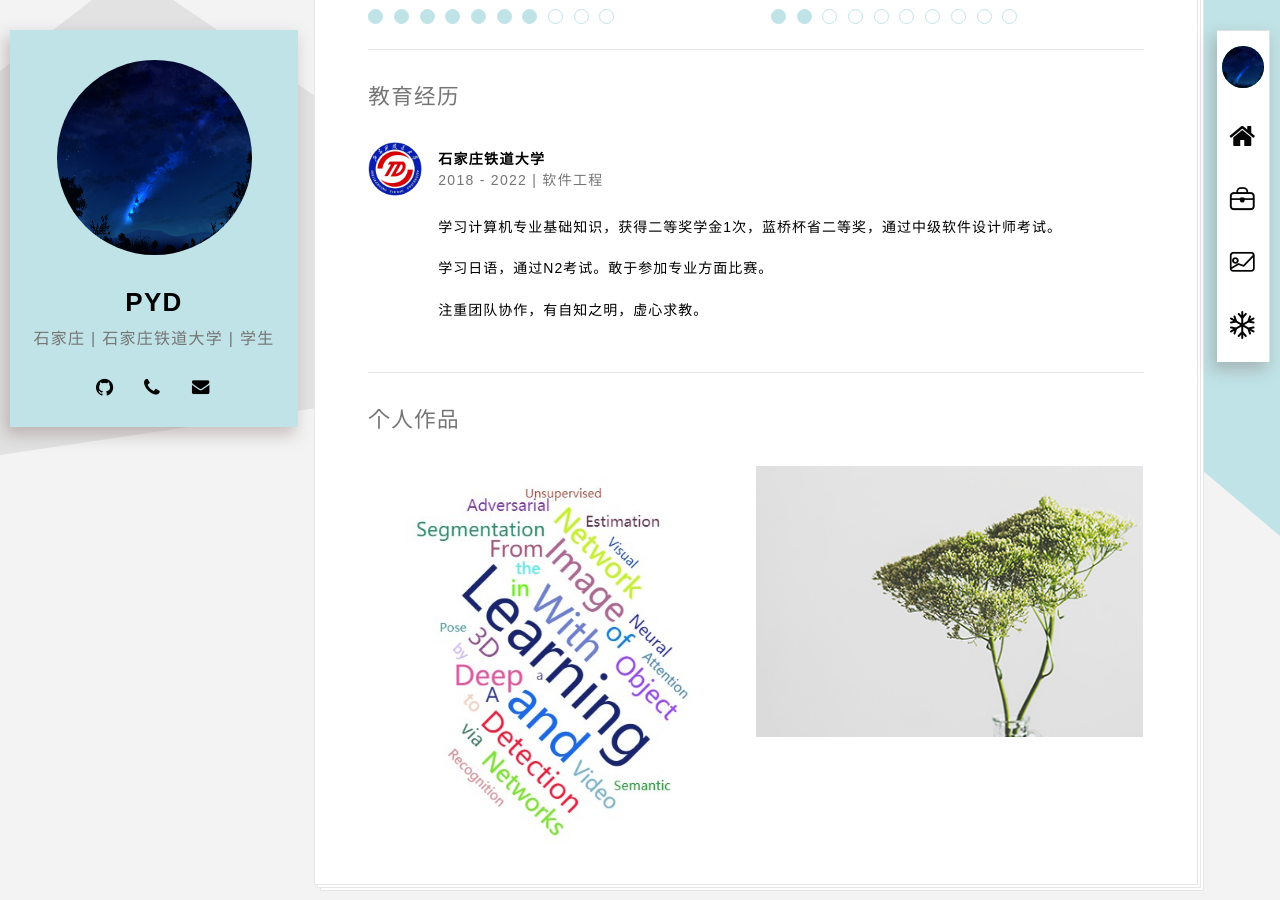
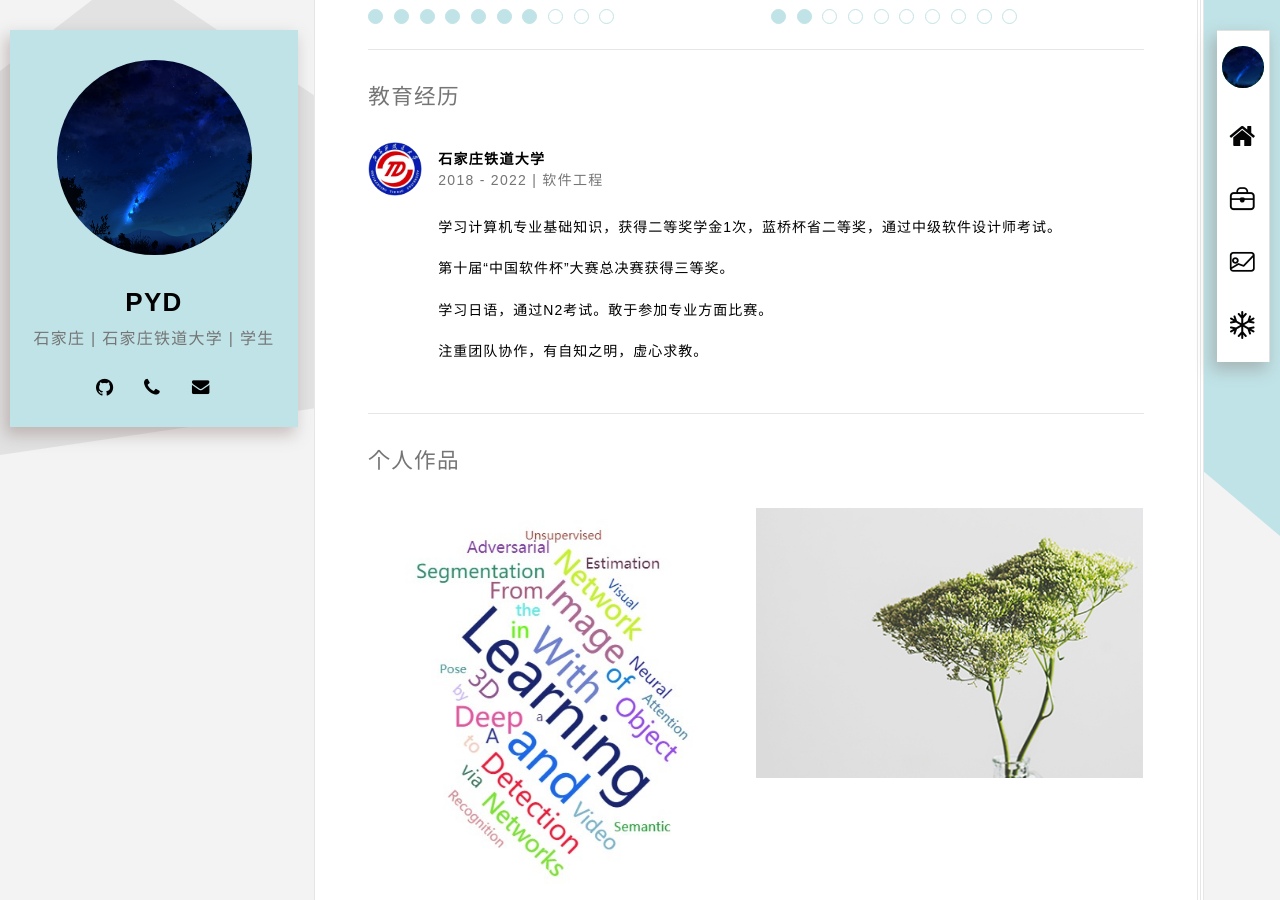
Before and after one commit to Inazuma429/Inazuma429.github.io, a Jekyll site: the page built from index.html, in a window 1280 px wide and 900 px high, scrolled down 682 px. Built offline with Jekyll 4.4.1, drawn with Linux system fonts in a browser that asks for light colours; some web fonts are replaced.

Commit message:
Update resumer_03-education.html

```diff
--- a/_includes/resumer_03-education.html
+++ b/_includes/resumer_03-education.html
@@ -17,6 +17,8 @@
                     <blockquote class="ref-cont clear-mrg">
                         <p>学习计算机专业基础知识，获得二等奖学金1次，蓝桥杯省二等奖，通过中级软件设计师考试。
                         </p>
+			<p>第十届“中国软件杯”大赛总决赛获得三等奖。
+                        </p>
                         <p>学习日语，通过N2考试。敢于参加专业方面比赛。
                         </p>
 	        <p>注重团队协作，有自知之明，虚心求教。
```
